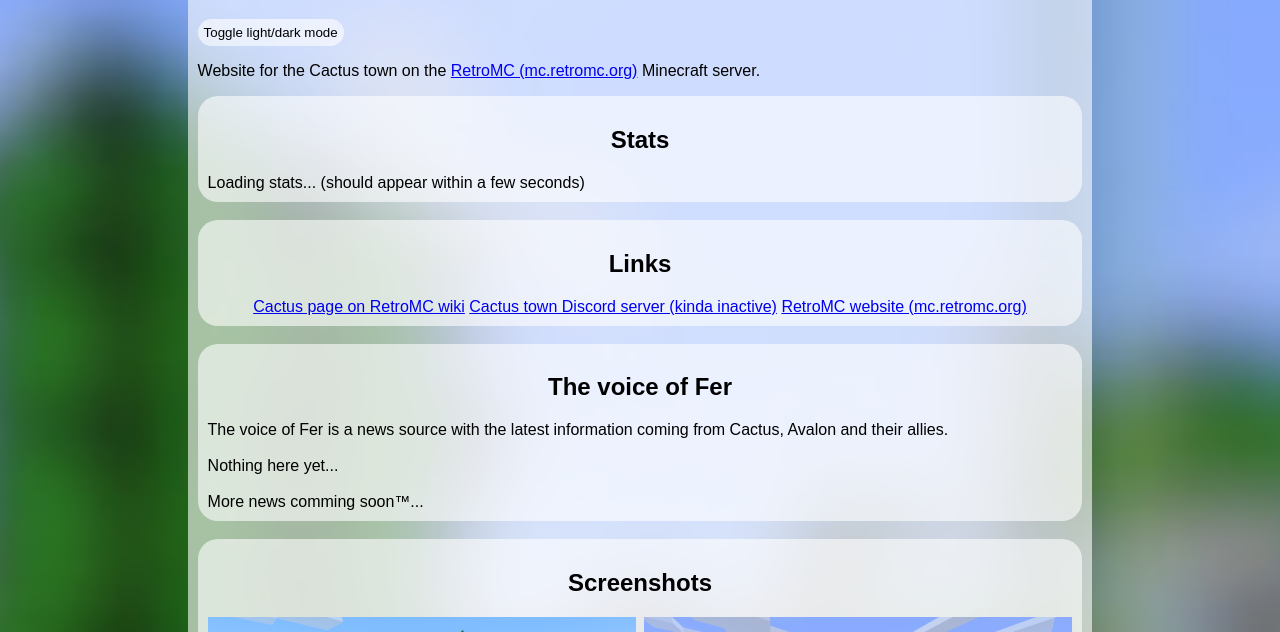
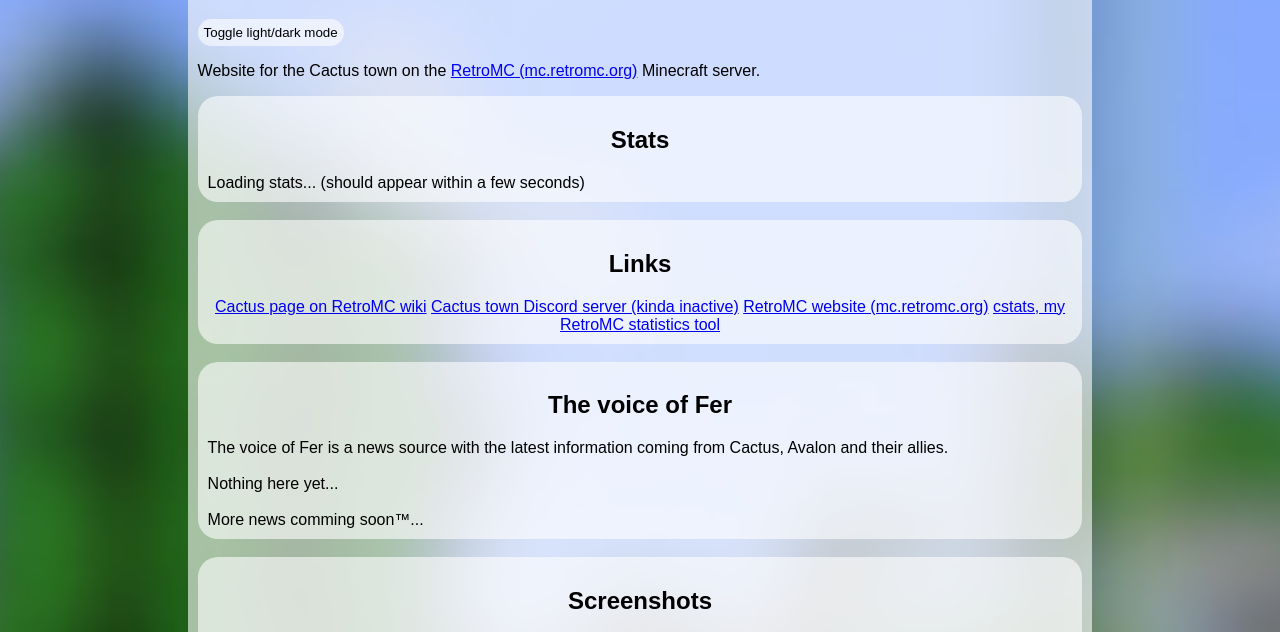
Before and after one commit to svgaming234/cactus, a plain HTML site: page index.html in a window 1280 px wide. Shown: the part 97-729 px from the top of the page. Drawn offline with Linux system fonts and the light colour scheme; no server answers.

Commit message:
add cstats link

```diff
--- a/index.html
+++ b/index.html
@@ -26,6 +26,7 @@
             <a href="https://wiki.retromc.org/Cactus">Cactus page on RetroMC wiki</a>
             <a href="https://discord.gg/hcSRqDkRky">Cactus town Discord server (kinda inactive)</a>
             <a href="https://retromc.org">RetroMC website (mc.retromc.org)</a>
+            <a href="https://github.com/svgaming234/cstats/releases/latest">cstats, my RetroMC statistics tool</a>
         </div>
         <br>
         <div class="subdiv">
```
